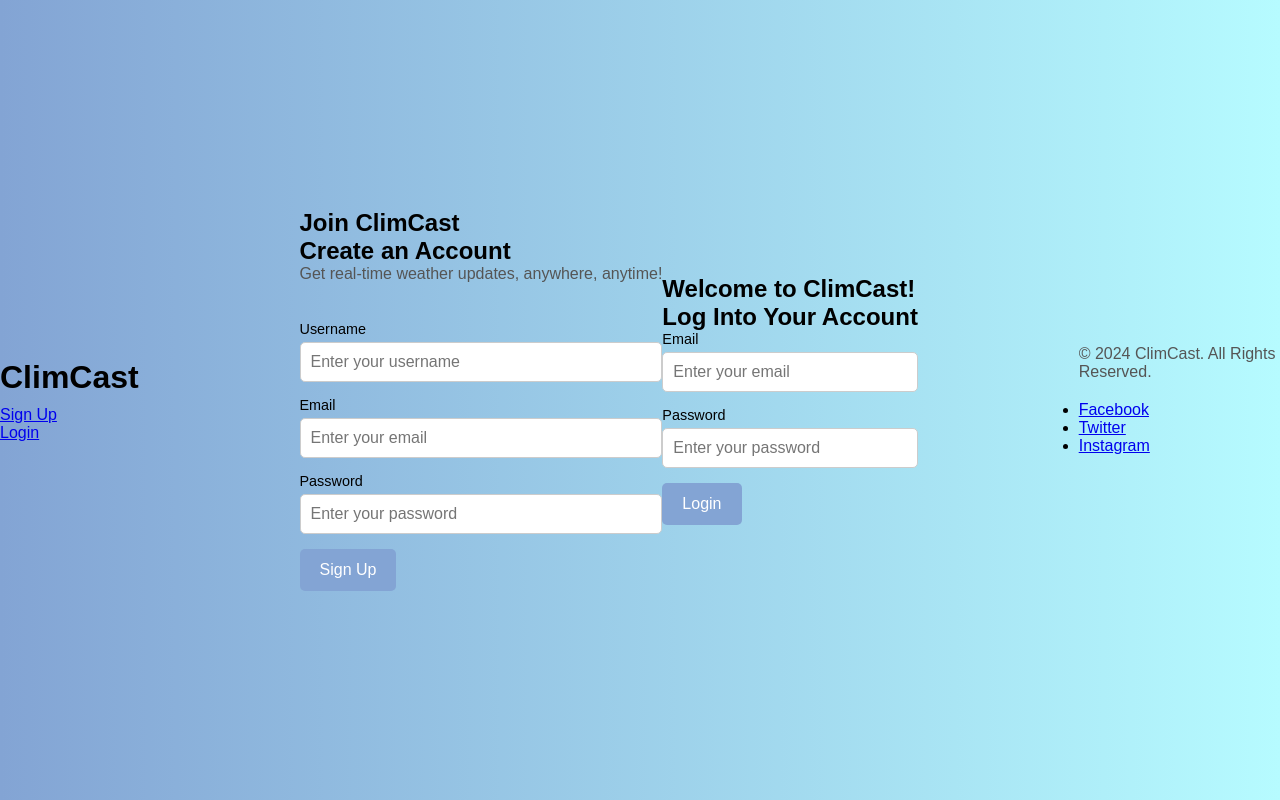
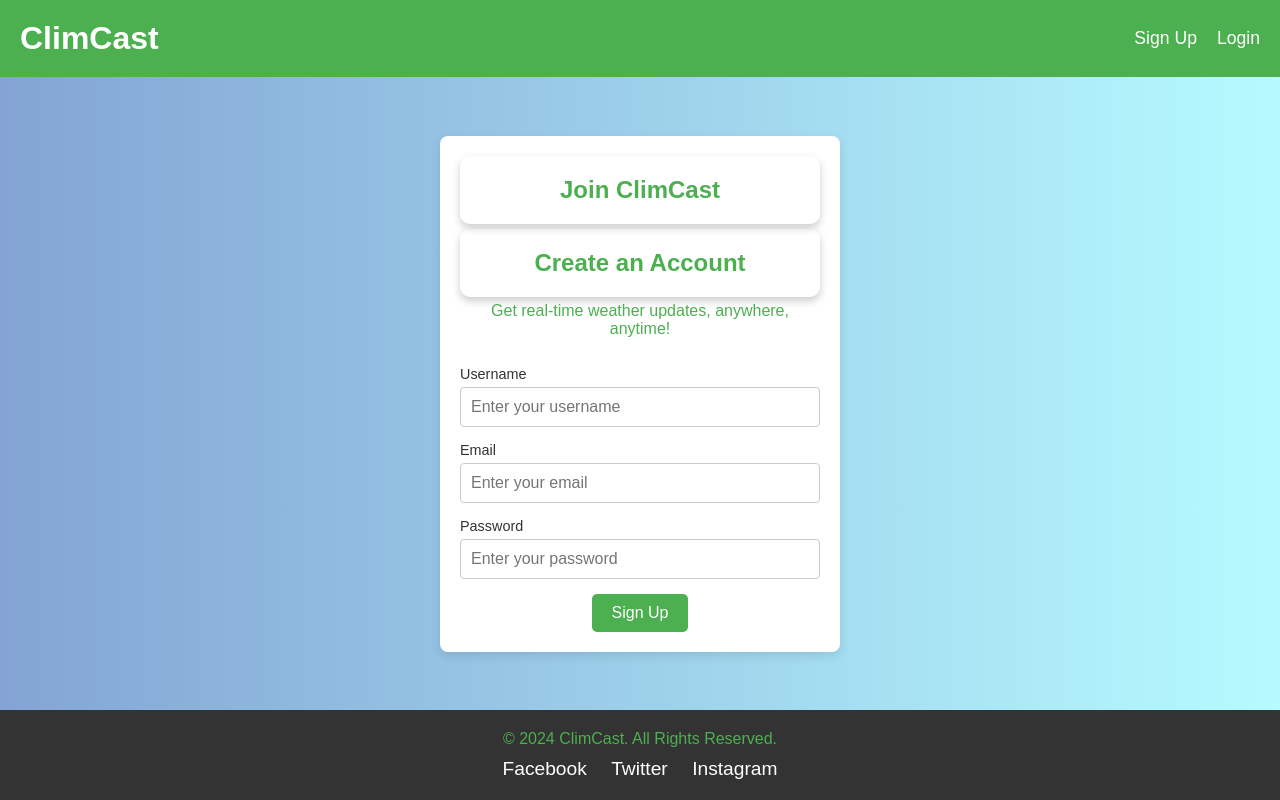
Before and after one commit to Temitech1/EcoRise_Mart, a plain HTML site: page index.html in a window 1280 px wide. Drawn offline with Linux system fonts and the light colour scheme; a script that the page names is missing.

Commit message:
style files

```diff
--- a/styles.css
+++ b/styles.css
@@ -2,88 +2,164 @@
     margin: 0;
     padding: 0;
     box-sizing: border-box;
-    font-family: 'Arial', sans-serif;
 }
 
 body {
+    font-family: Arial, sans-serif;
+    background: linear-gradient(to right, #83a4d4, #b6fbff);
+    color: #333;
     display: flex;
-    justify-content: center;
+    flex-direction: column;
+    min-height: 100vh;
+}
+
+header {
+    background-color: #4CAF50;
+    color: white;
+    padding: 20px;
+    display: flex;
+    justify-content: space-between;
     align-items: center;
-    height: 100vh;
-    overflow: hidden;
-    background: linear-gradient(to right, #83a4d4, #b6fbff);
-    transition: background 1s ease;
+}
+
+header .logo h1 {
+    margin: 0;
+}
+
+nav ul {
+    list-style: none;
+    display: flex;
+    gap: 20px;
+}
+
+nav ul li {
+    display: inline;
+}
+
+nav ul li a {
+    color: white;
+    text-decoration: none;
+    font-size: 1.1em;
+}
+
+nav ul li a:hover {
+    text-decoration: underline;
 }
 
 .container {
     display: flex;
     justify-content: center;
     align-items: center;
-    height: 100%;
-    width: 100%;
+    flex-grow: 1;
+    padding: 40px 20px;
 }
 
-.form-container {
-    background: rgba(255, 255, 255, 0.9);
-    padding: 30px;
-    border-radius: 10px;
+.form-box {
+    background: white;
+    padding: 20px;
+    border-radius: 8px;
     box-shadow: 0 4px 10px rgba(0, 0, 0, 0.1);
     text-align: center;
     width: 100%;
     max-width: 400px;
 }
 
-h1 {
-    font-size: 2em;
-    margin-bottom: 10px;
+.form-box.hidden {
+    display: none;
+}
+
+h2 {
+    margin-bottom: 5px;
+    color: #4CAF50;
+    text-align: center;
+  padding: 20px;
+  border-radius: 10px;
+  box-shadow: 0 4px 8px rgba(0, 0, 0, 0.2);
+  animation: fadeIn 2s ease-in-out;
+}
+
+@keyframes fadeIn {
+  0% {
+    opacity: 0;
+    transform: translateY(-50px);
+  }
+  100% {
+    opacity: 1;
+    transform: translateY(0);
+  }
+}
+
+@keyframes textGlow {
+  0% {
+    text-shadow: 0 0 5px white, 0 0 10px #4CAF50;
+  }
+  100% {
+    text-shadow: 0 0 20px white, 0 0 30px #4CAF50;
+  }
 }
 
 p {
-    margin-bottom: 20px;
-    color: #555;
+    margin-bottom: 10px;
+    color: #4CAF50;
 }
 
 .input-group {
     margin-bottom: 15px;
+    text-align: left;
 }
 
-label {
+.input-group label {
     display: block;
+    font-size: 0.9em;
     margin-bottom: 5px;
-    font-size: 0.9em;
 }
 
-input {
+.input-group input {
     width: 100%;
     padding: 10px;
-    border-radius: 5px;
     border: 1px solid #ccc;
+    border-radius: 4px;
     font-size: 1em;
-    transition: border 0.3s;
-}
-
-input:focus {
-    border-color: #83a4d4;
-    outline: none;
 }
 
 .submit-btn {
-    background-color: #83a4d4;
+    background-color: #4CAF50;
     color: white;
-    padding: 12px 20px;
+    padding: 10px 20px;
     border: none;
     border-radius: 5px;
     cursor: pointer;
     font-size: 1em;
-    transition: background-color 0.3s ease;
 }
 
 .submit-btn:hover {
-    background-color: #b6fbff;
+    background-color: #45a049;
 }
 
-@media (max-width: 768px) {
-    .form-container {
-        width: 90%;
-    }
+footer {
+    background-color: #333;
+    color: white;
+    text-align: center;
+    padding: 20px;
+    margin-top: auto;
 }
+
+footer .socials {
+    list-style: none;
+    padding: 0;
+}
+
+footer .socials li {
+    display: inline;
+    margin: 10px;
+}
+
+footer .socials li a {
+    color: white;
+    text-decoration: none;
+    font-size: 1.2em;
+}
+
+footer .socials li a:hover {
+    text-decoration: underline;
+}
```
